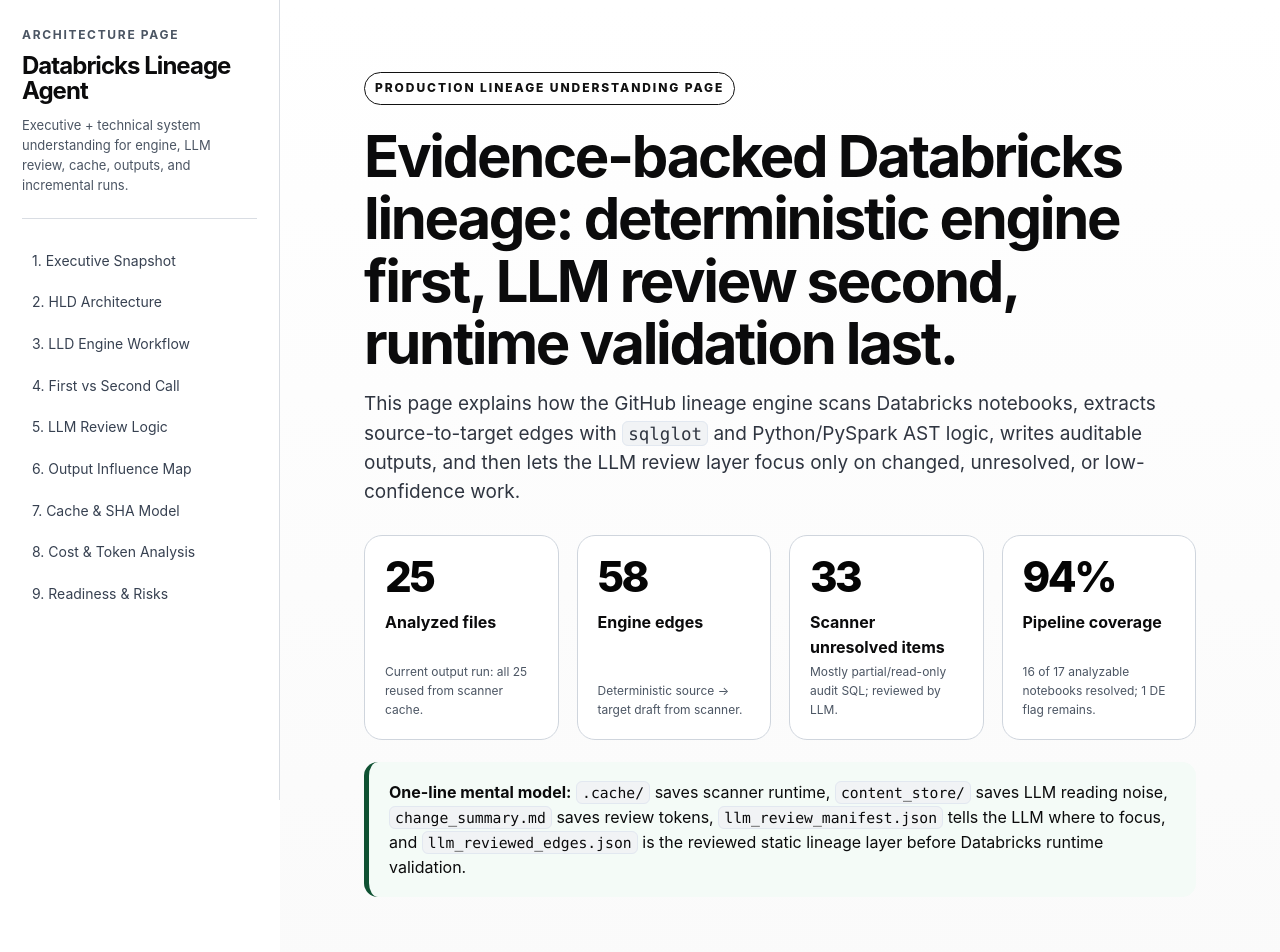
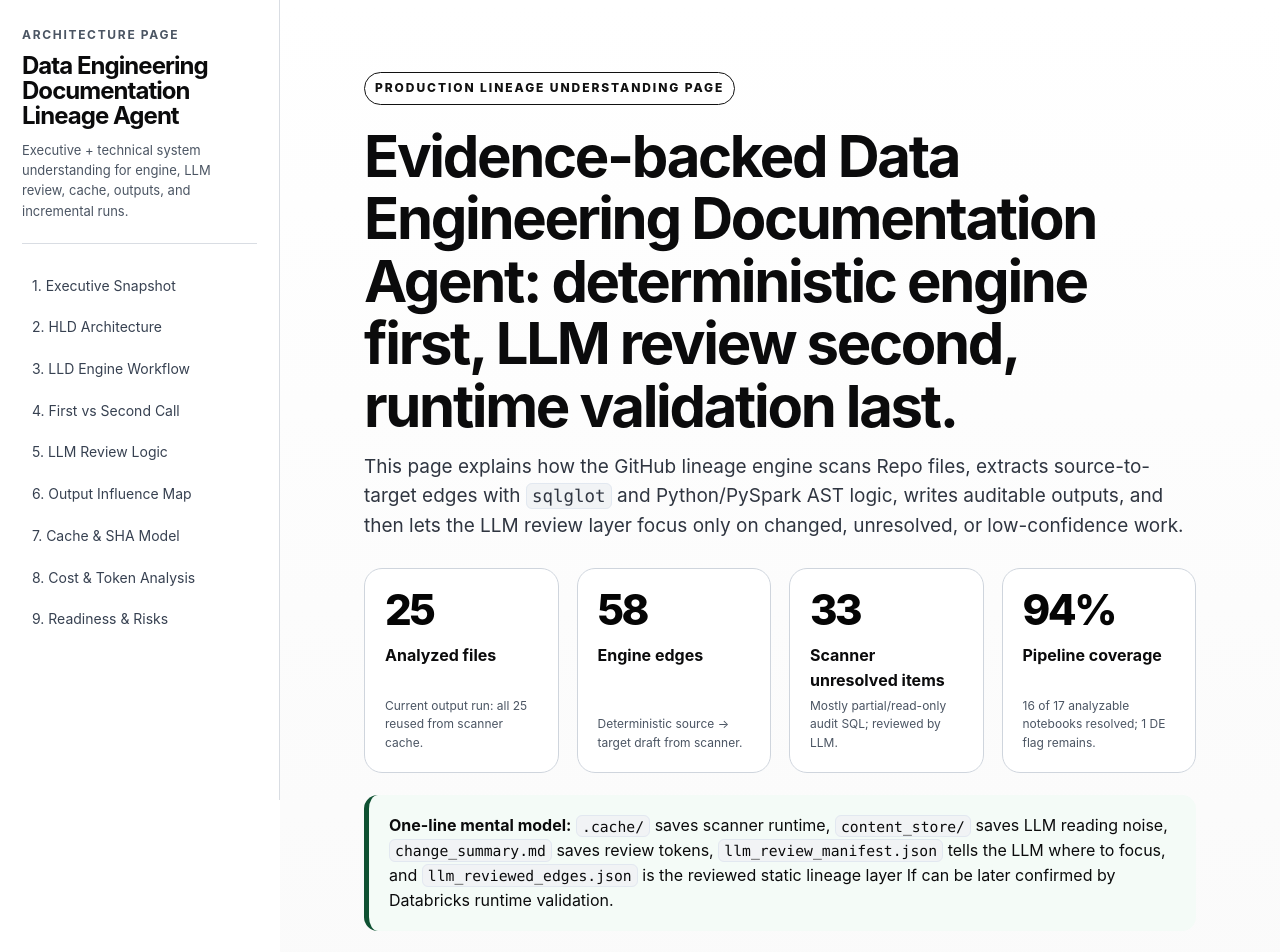
Before and after one commit to faizan-takeda/Copilot-Linkage-agent, a plain HTML site: page index.html in a window 1280 px wide. Shown: the top 952 px of the page. Drawn offline with Linux system fonts and the light colour scheme.

Commit message:
Update title and content for Data Engineering Agent

```diff
--- a/index.html
+++ b/index.html
@@ -120,7 +120,7 @@
   <aside>
     <div class="brand">
       <div class="eyebrow">Architecture Page</div>
-      <h1>Databricks Lineage Agent</h1>
+      <h1> Data Engineering Documentation Lineage Agent</h1>
       <p>Executive + technical system understanding for engine, LLM review, cache, outputs, and incremental runs.</p>
     </div>
     <nav>
@@ -139,8 +139,8 @@
   <main>
     <section class="hero" id="summary">
       <div class="kicker">Production lineage understanding page</div>
-      <h2>Evidence-backed Databricks lineage: deterministic engine first, LLM review second, runtime validation last.</h2>
-      <p class="lead">This page explains how the GitHub lineage engine scans Databricks notebooks, extracts source-to-target edges with <code>sqlglot</code> and Python/PySpark AST logic, writes auditable outputs, and then lets the LLM review layer focus only on changed, unresolved, or low-confidence work.</p>
+      <h2>Evidence-backed Data Engineering Documentation Agent: deterministic engine first, LLM review second, runtime validation last.</h2>
+      <p class="lead">This page explains how the GitHub lineage engine scans Repo files, extracts source-to-target edges with <code>sqlglot</code> and Python/PySpark AST logic, writes auditable outputs, and then lets the LLM review layer focus only on changed, unresolved, or low-confidence work.</p>
       <div class="grid four">
         <div class="stat"><div><div class="num">25</div><div class="label">Analyzed files</div></div><div class="note">Current output run: all 25 reused from scanner cache.</div></div>
         <div class="stat"><div><div class="num">58</div><div class="label">Engine edges</div></div><div class="note">Deterministic source → target draft from scanner.</div></div>
@@ -148,7 +148,7 @@
         <div class="stat"><div><div class="num">94%</div><div class="label">Pipeline coverage</div></div><div class="note">16 of 17 analyzable notebooks resolved; 1 DE flag remains.</div></div>
       </div>
       <div class="callout good">
-        <strong>One-line mental model:</strong> <code>.cache/</code> saves scanner runtime, <code>content_store/</code> saves LLM reading noise, <code>change_summary.md</code> saves review tokens, <code>llm_review_manifest.json</code> tells the LLM where to focus, and <code>llm_reviewed_edges.json</code> is the reviewed static lineage layer before Databricks runtime validation.
+        <strong>One-line mental model:</strong> <code>.cache/</code> saves scanner runtime, <code>content_store/</code> saves LLM reading noise, <code>change_summary.md</code> saves review tokens, <code>llm_review_manifest.json</code> tells the LLM where to focus, and <code>llm_reviewed_edges.json</code> is the reviewed static lineage layer If can be later confirmed by Databricks runtime validation.
       </div>
     </section>
 
@@ -165,7 +165,7 @@
           </defs>
           <rect x="20" y="35" width="165" height="130" rx="18" class="box" />
           <text x="42" y="70" class="title">Repository</text>
-          <text x="42" y="96" class="body">Databricks notebooks</text>
+          <text x="42" y="96" class="body">Databricks/Repo file</text>
           <text x="42" y="116" class="body">.py / .sql / .yml</text>
           <text x="42" y="136" class="body">configs + workflows</text>
 
```
